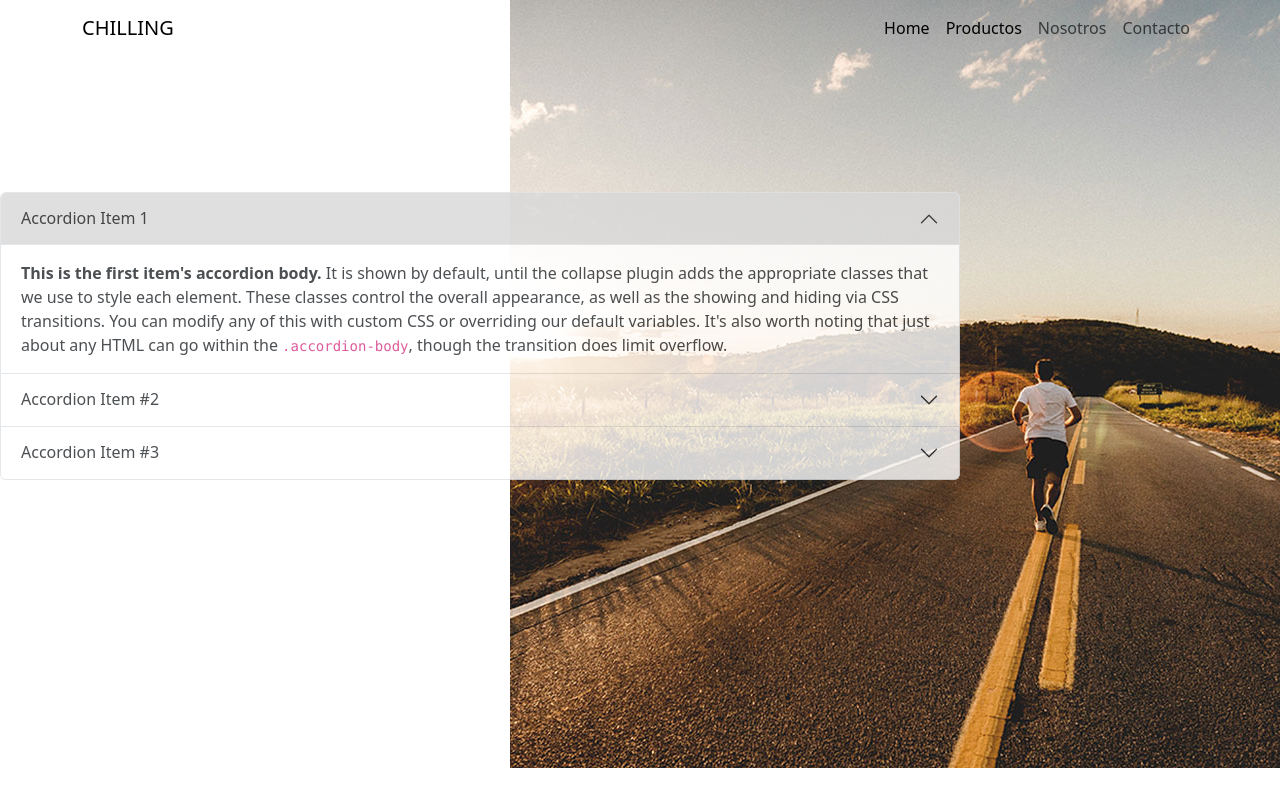
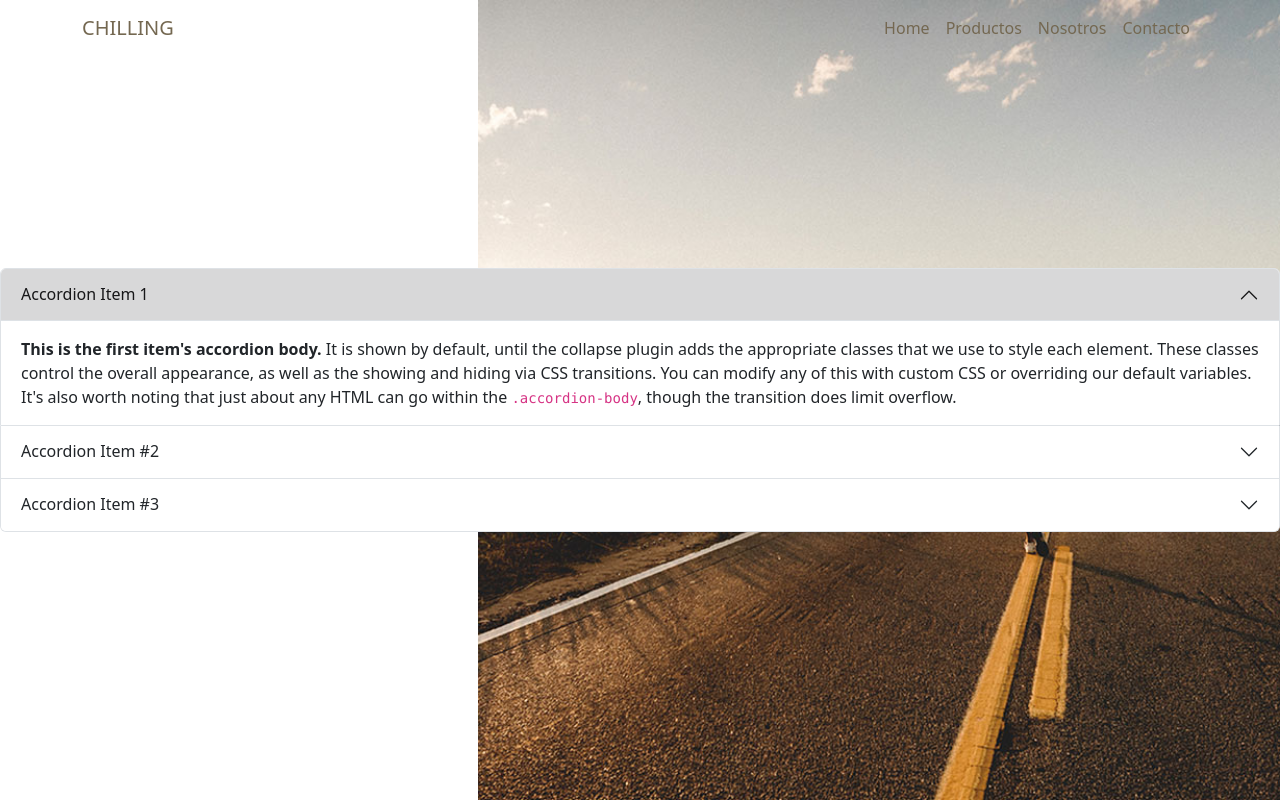
Before and after one commit to Q-ko/Api-pin-front, a React (Create React App) app: page /productos in a window 1280 px wide. Built offline with nearby package versions, Linux system fonts and the light colour scheme.

Commit message:
cabios de variables y estilos

```diff
--- a/src/App.scss
+++ b/src/App.scss
@@ -6,6 +6,12 @@ $success:       #433924;
 $info:          #746851;
 $warning:       #1D595E;
 
+$font-size-base:              1rem; // Assumes the browser default, typically `16px`
+$font-size-sm:                $font-size-base * .875;
+$font-size-lg:                $font-size-base * 1.25;
+$h1-font-size:                $font-size-base * 2.5;
+$h2-font-size:                $font-size-base * 2.5;
+$h3-font-size:                $font-size-base * 1.75;
 
 
 header{
@@ -21,16 +27,20 @@ header{
 
 main{
   .h2-title {
-    color: #fc5204;
     font-family: "Poppins", sans-serif;
-    font-weight: 600;
-    font-size: 39px;
   }
   .my-custom-top-30 {
     position: relative;
     top: 25%;
+    right: 25%;
     width: 75%;
     opacity: 0.8;
+  }
+
+  .carousel-item {
+    &.active {
+      animation-duration: 6s; // Cambia este valor al tiempo deseado en segundos
+    }
   }
 }
 
--- a/src/components/sections/header/components/nav.js
+++ b/src/components/sections/header/components/nav.js
@@ -12,7 +12,7 @@ function Nav() {
   return (
     <nav class="navbar navbar-expand-lg d-flex felx-column">
       <div class="container">
-        <a class="navbar-brand" href="#">
+        <a class="navbar-brand text-info" href="#">
           CHILLING
         </a>
 
@@ -30,16 +30,20 @@ function Nav() {
         <div class="collapse navbar-collapse" id="navbarNavAltMarkup">
           <div className="d-felx w-100">
             <div class="navbar-nav d-flex justify-content-end w-100">
-              <NavLink to="/" className="nav-link active" aria-current="page">
+              <NavLink
+                to="/"
+                className="nav-link text-info active"
+                aria-current="page"
+              >
                 Home
               </NavLink>
-              <NavLink to="/productos" className="nav-link">
+              <NavLink to="/productos" className="nav-link text-info">
                 Productos
               </NavLink>
-              <NavLink to="/nosotros" className="nav-link">
+              <NavLink to="/nosotros" className="nav-link text-info">
                 Nosotros
               </NavLink>
-              <NavLink to="/contacto" className="nav-link">
+              <NavLink to="/contacto" className="nav-link text-info">
                 Contacto
               </NavLink>
             </div>
--- a/src/components/sections/main/components/TextoDeBienvenida.js
+++ b/src/components/sections/main/components/TextoDeBienvenida.js
@@ -4,21 +4,21 @@ function TextoDeBienvenida(promps) {
       <div className="container d-flex flex-column justify-content-center h-100 ">
         <div className="row d-flex flex-column align-items-start justify-content-center ">
           <div className="col-12 col-lg-6">
-            <h2 className="text-white h2-title ">
+            <h2 className="h2-title text-info">
               AQUI LA PAGINA MAS BUENA DEL MUNDO
             </h2>
           </div>
         </div>
         <div className="row d-flex flex-column align-items-start justify-content-center my-2">
           <div className="col-12 col-lg-4">
-            <p className=" text-white">
+            <p className=" text-secondary">
               texto aleatori para completar la pagina porque no hay lorem
             </p>
           </div>
         </div>
         <div className="row d-flex flex-column align-items-start justify-content-center">
           <div className="col-12 col-lg-2">
-            <a className="btn btn-primary " href="#" role="button">
+            <a className="btn btn-info " href="#" role="button">
               Read more
             </a>
           </div>
--- a/src/components/sections/main/pages/Productos.js
+++ b/src/components/sections/main/pages/Productos.js
@@ -1,59 +1,120 @@
-
-import chicoCorriendo from '../../../media/img-page-3.png'
-
+import chicoCorriendo from "../../../media/img-page-3.png";
 
 function Productos(promps) {
   return (
-
-        <div class="position-relative">
-            <div class="acordion position-absolute my-custom-top-30 marg">
+    <div className="d-flex flex-column h-100">
+      <div className="row h-100">
+        <div className="col-12 psition-relative h-100">
+          <div class="position-absolute d-flex flex-column justify-content-center h-100">
+            <div class="acordion">
               <div class="accordion" id="accordionExample">
                 <div class="accordion-item">
                   <h2 class="accordion-header">
-                            <button class="accordion-button" type="button" data-bs-toggle="collapse" data-bs-target="#collapseOne" aria-expanded="true" aria-controls="collapseOne">
+                    <button
+                      class="accordion-button"
+                      type="button"
+                      data-bs-toggle="collapse"
+                      data-bs-target="#collapseOne"
+                      aria-expanded="true"
+                      aria-controls="collapseOne"
+                    >
                       Accordion Item 1
                     </button>
                   </h2>
-                        <div id="collapseOne" class="accordion-collapse collapse show" data-bs-parent="#accordionExample">
+                  <div
+                    id="collapseOne"
+                    class="accordion-collapse collapse show"
+                    data-bs-parent="#accordionExample"
+                  >
                     <div class="accordion-body">
-                                <strong>This is the first item's accordion body.</strong> It is shown by default, until the collapse plugin adds the appropriate classes that we use to style each element. These classes control the overall appearance, as well as the showing and hiding via CSS transitions. You can modify any of this with custom CSS or overriding our default variables. It's also worth noting that just about any HTML can go within the <code>.accordion-body</code>, though the transition does limit overflow.
+                      <strong>This is the first item's accordion body.</strong>{" "}
+                      It is shown by default, until the collapse plugin adds the
+                      appropriate classes that we use to style each element.
+                      These classes control the overall appearance, as well as
+                      the showing and hiding via CSS transitions. You can modify
+                      any of this with custom CSS or overriding our default
+                      variables. It's also worth noting that just about any HTML
+                      can go within the <code>.accordion-body</code>, though the
+                      transition does limit overflow.
                     </div>
                   </div>
                 </div>
                 <div class="accordion-item">
                   <h2 class="accordion-header">
-                            <button class="accordion-button collapsed" type="button" data-bs-toggle="collapse" data-bs-target="#collapseTwo" aria-expanded="false" aria-controls="collapseTwo">
+                    <button
+                      class="accordion-button collapsed"
+                      type="button"
+                      data-bs-toggle="collapse"
+                      data-bs-target="#collapseTwo"
+                      aria-expanded="false"
+                      aria-controls="collapseTwo"
+                    >
                       Accordion Item #2
                     </button>
                   </h2>
-                        <div id="collapseTwo" class="accordion-collapse collapse" data-bs-parent="#accordionExample">
+                  <div
+                    id="collapseTwo"
+                    class="accordion-collapse collapse"
+                    data-bs-parent="#accordionExample"
+                  >
                     <div class="accordion-body">
-                                <strong>This is the second item's accordion body.</strong> It is hidden by default, until the collapse plugin adds the appropriate classes that we use to style each element. These classes control the overall appearance, as well as the showing and hiding via CSS transitions. You can modify any of this with custom CSS or overriding our default variables. It's also worth noting that just about any HTML can go within the <code>.accordion-body</code>, though the transition does limit overflow.
+                      <strong>This is the second item's accordion body.</strong>{" "}
+                      It is hidden by default, until the collapse plugin adds
+                      the appropriate classes that we use to style each element.
+                      These classes control the overall appearance, as well as
+                      the showing and hiding via CSS transitions. You can modify
+                      any of this with custom CSS or overriding our default
+                      variables. It's also worth noting that just about any HTML
+                      can go within the <code>.accordion-body</code>, though the
+                      transition does limit overflow.
                     </div>
                   </div>
                 </div>
                 <div class="accordion-item">
                   <h2 class="accordion-header">
-                            <button class="accordion-button collapsed" type="button" data-bs-toggle="collapse" data-bs-target="#collapseThree" aria-expanded="false" aria-controls="collapseThree">
+                    <button
+                      class="accordion-button collapsed"
+                      type="button"
+                      data-bs-toggle="collapse"
+                      data-bs-target="#collapseThree"
+                      aria-expanded="false"
+                      aria-controls="collapseThree"
+                    >
                       Accordion Item #3
                     </button>
                   </h2>
-                        <div id="collapseThree" class="accordion-collapse collapse" data-bs-parent="#accordionExample">
+                  <div
+                    id="collapseThree"
+                    class="accordion-collapse collapse"
+                    data-bs-parent="#accordionExample"
+                  >
                     <div class="accordion-body">
-                                <strong>This is the third item's accordion body.</strong> It is hidden by default, until the collapse plugin adds the appropriate classes that we use to style each element. These classes control the overall appearance, as well as the showing and hiding via CSS transitions. You can modify any of this with custom CSS or overriding our default variables. It's also worth noting that just about any HTML can go within the <code>.accordion-body</code>, though the transition does limit overflow.
+                      <strong>This is the third item's accordion body.</strong>{" "}
+                      It is hidden by default, until the collapse plugin adds
+                      the appropriate classes that we use to style each element.
+                      These classes control the overall appearance, as well as
+                      the showing and hiding via CSS transitions. You can modify
+                      any of this with custom CSS or overriding our default
+                      variables. It's also worth noting that just about any HTML
+                      can go within the <code>.accordion-body</code>, though the
+                      transition does limit overflow.
                     </div>
                   </div>
                 </div>
               </div>
             </div>
-            <div className='d-flex justify-content-end '>
-                <img className='' src={chicoCorriendo} alt="Descripción de la imagen"></img>
+          </div>
+          <div className="d-flex justify-content-end h-100">
+            <img
+              className="h-100"
+              src={chicoCorriendo}
+              alt="Descripción de la imagen"
+            ></img>
           </div>
         </div>
-
-    )
+      </div>
+    </div>
+  );
 }
 
-
-
 export default Productos;
```
Also changed, not shown: src/components/sections/main/components/RegisterForm.js (+4 -4 lines), src/components/sections/main/pages/Contacto.js (+3 -6 lines), src/components/sections/main/pages/Nosotros.js (+11 -3 lines). Lines whose indentation alone changed are shown as unchanged.
